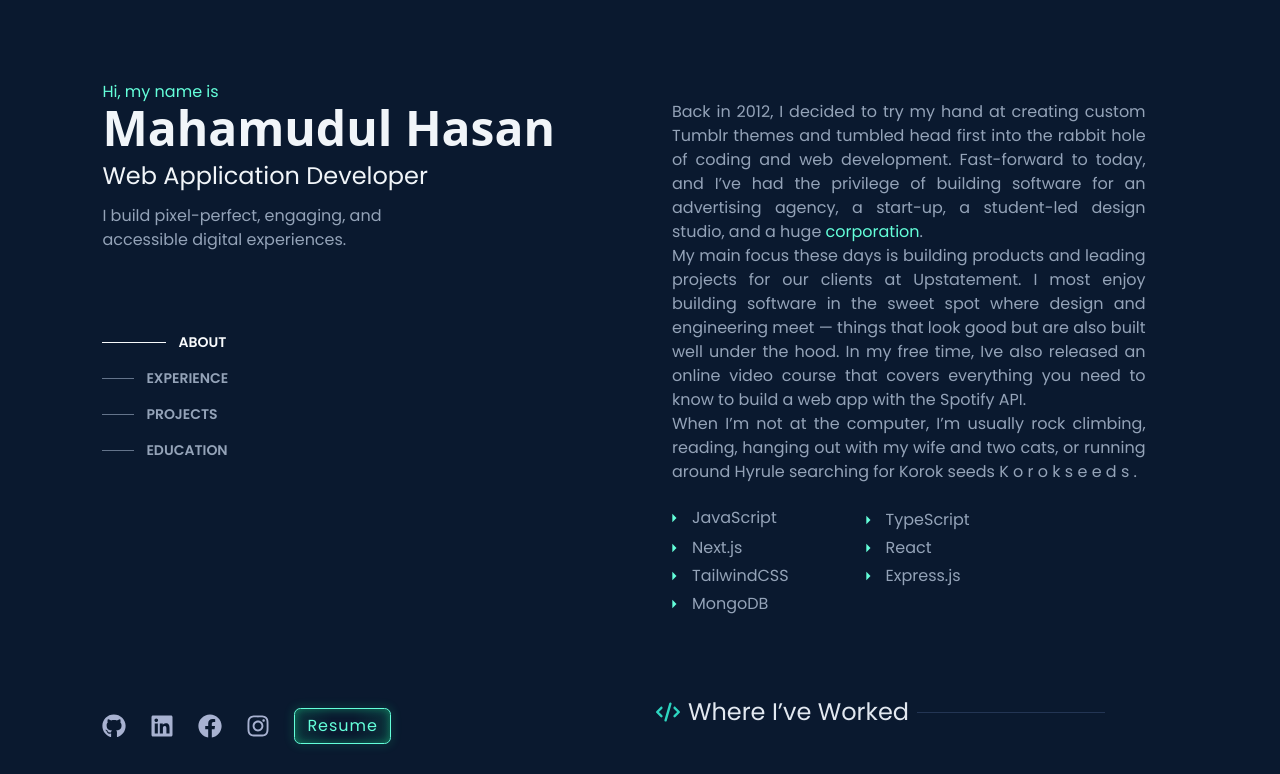
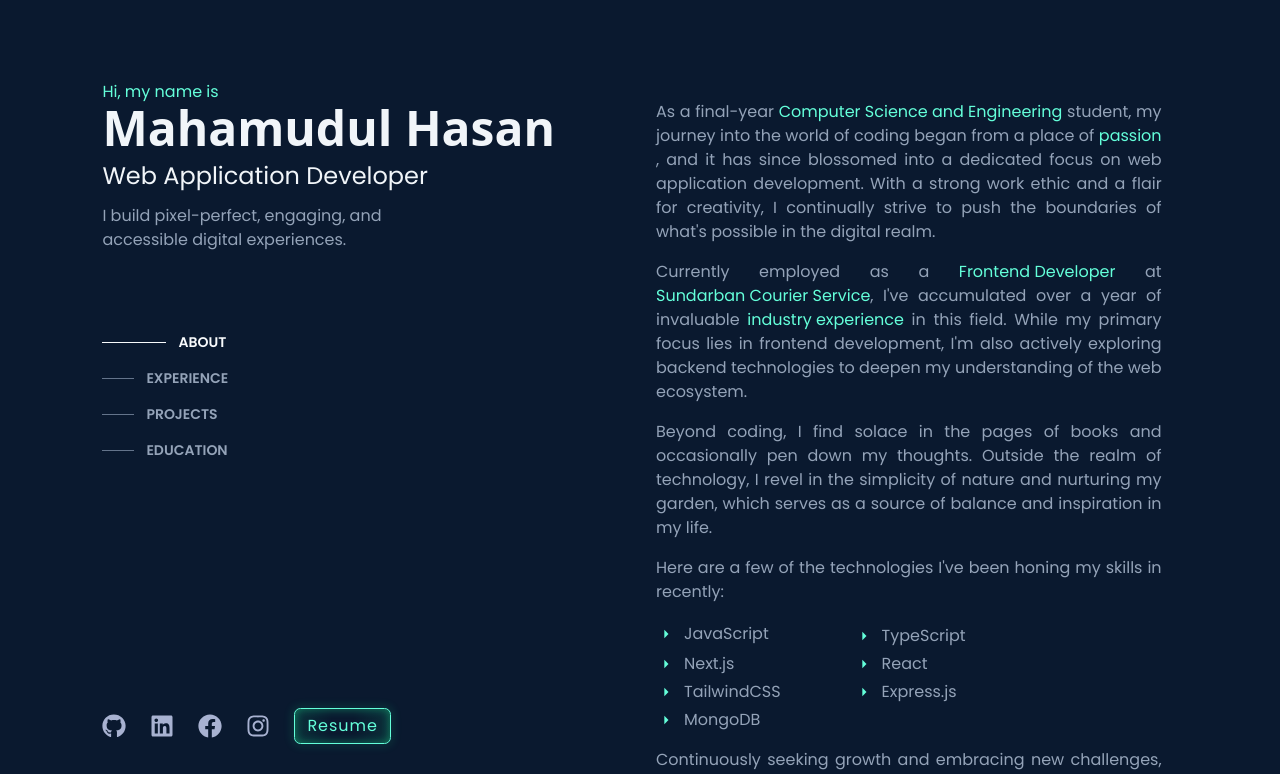
Before and after one commit to mahamudulhasan-me/mahamudul-hasan, a Next.js app: page / in a window 1280 px wide. Shown: the top 774 px of the page. Built offline with nearby package versions, Linux system fonts and the light colour scheme.

Commit message:
update about content

```diff
--- a/src/components/Sections/About/About.jsx
+++ b/src/components/Sections/About/About.jsx
@@ -18,30 +18,37 @@ const About = () => {
       className="text-slate-400 space-y-5 leading-6 md:pt-20 md:pb-0 pb-10 text-justify md:p-4 p-0"
     >
       <MobileSectionHead icon={FcAbout} title="About" />
-      <div className="px-4 md:px0">
+      <div className="px-4 md:px-0 space-y-4">
         <p>
-          Back in 2012, I decided to try my hand at creating custom Tumblr
-          themes and tumbled head first into the rabbit hole of coding and web
-          development. Fast-forward to today, and I’ve had the privilege of
-          building software for an advertising agency, a start-up, a student-led
-          design studio, and a huge{" "}
-          <span className="hovered-text">corporation</span>.
+          As a final-year{" "}
+          <span className="hovered-text">Computer Science and Engineering</span>{" "}
+          student, my journey into the world of coding began from a place of{" "}
+          <span className="hovered-text"> passion</span>, and it has since
+          blossomed into a dedicated focus on web application development. With
+          a strong work ethic and a flair for creativity, I continually strive
+          to push the boundaries of what&apos;s possible in the digital realm.
         </p>
         <p>
-          My main focus these days is building products and leading projects for
-          our clients at Upstatement. I most enjoy building software in the
-          sweet spot where design and engineering meet — things that look good
-          but are also built well under the hood. In my free time, Ive also
-          released an online video course that covers everything you need to
-          know to build a web app with the Spotify API.
+          Currently employed as a{" "}
+          <span className="hovered-text">Frontend Developer</span> at{" "}
+          <span className="hovered-text">Sundarban Courier Service</span>,
+          I&apos;ve accumulated over a year of invaluable{" "}
+          <span className="hovered-text">industry experience</span> in this
+          field. While my primary focus lies in frontend development, I&apos;m
+          also actively exploring backend technologies to deepen my
+          understanding of the web ecosystem.
         </p>
         <p>
-          When I’m not at the computer, I’m usually rock climbing, reading,
-          hanging out with my wife and two cats, or running around Hyrule
-          searching for Korok seeds K o r o k s e e d s .
+          Beyond coding, I find solace in the pages of books and occasionally
+          pen down my thoughts. Outside the realm of technology, I revel in the
+          simplicity of nature and nurturing my garden, which serves as a source
+          of balance and inspiration in my life.
         </p>
-      </div>
-      <div className="w-3/4 pl-2  grid grid-cols-2 gap-x-4 justify-between space-y-1">
+        <p>
+          Here are a few of the technologies I&apos;ve been honing my skills in
+          recently:
+        </p>
+        <div className="w-3/4   grid grid-cols-2 gap-x-4 justify-between space-y-1">
           {skills.map((skill) => (
             <p key={skill} className="flex items-center space-x-2 ">
               <MdArrowRight className="text-green text-xl" />
@@ -49,6 +56,13 @@ const About = () => {
             </p>
           ))}
         </div>
+        <p>
+          Continuously seeking growth and embracing new challenges, I&apos;m
+          excited to leverage my passion and expertise to create impactful
+          solutions that resonate with users and push the boundaries of
+          what&apos;s possible in the digital landscape.
+        </p>
+      </div>
     </section>
   );
 };
--- a/src/components/Sections/Footer/Footer.jsx
+++ b/src/components/Sections/Footer/Footer.jsx
@@ -2,7 +2,7 @@ import Link from "next/link";
 const Footer = () => {
   const currentYear = new Date().getFullYear();
   return (
-    <footer className="text-slate-400 text-sm md:pb-20 pb-10">
+    <footer className="text-slate-400 text-sm md:pb-14 pb-10">
       Design inspired by <span className="hovered-text">Brittany Chiang</span>,
       developed by{" "}
       <Link
```
Lines whose indentation alone changed are shown as unchanged.
